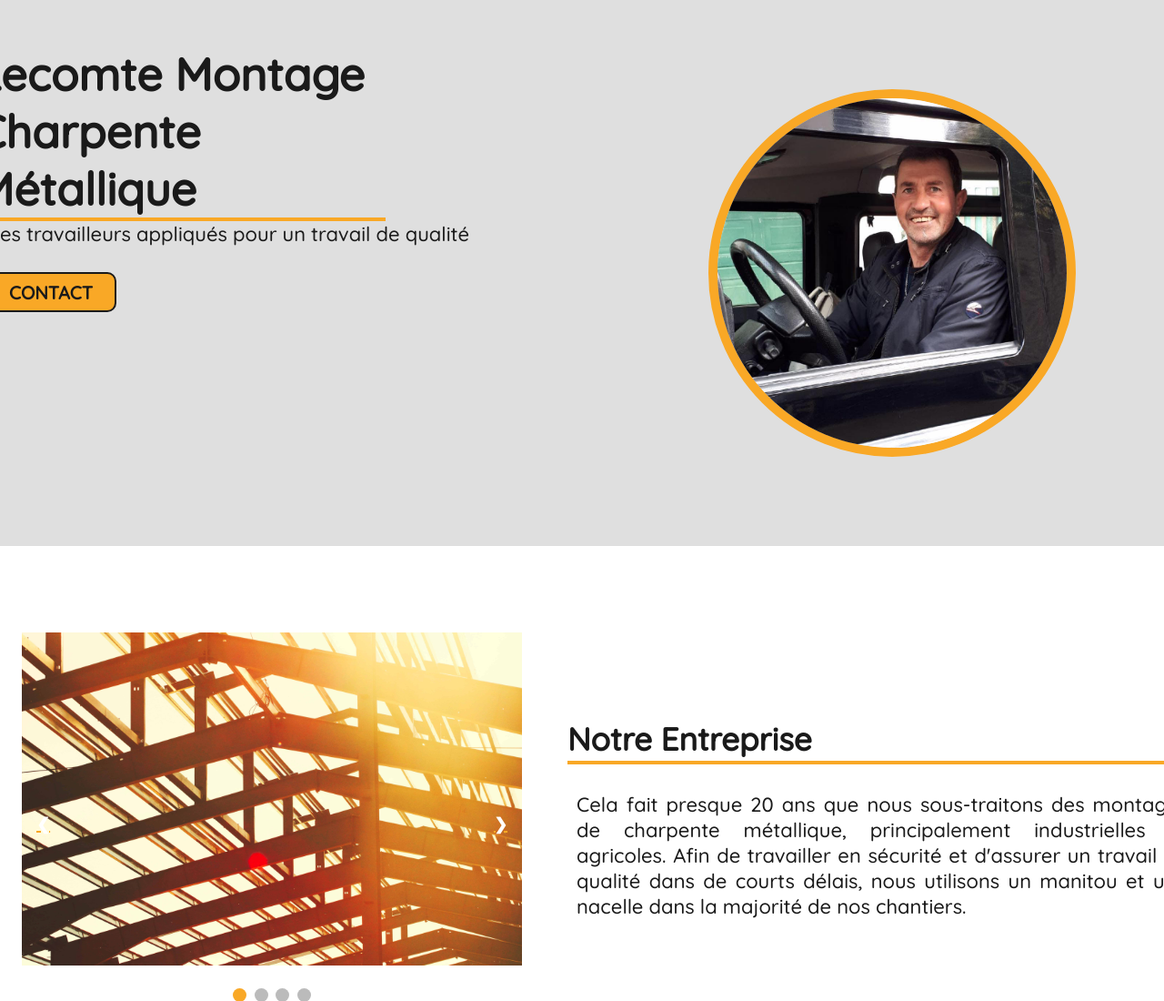
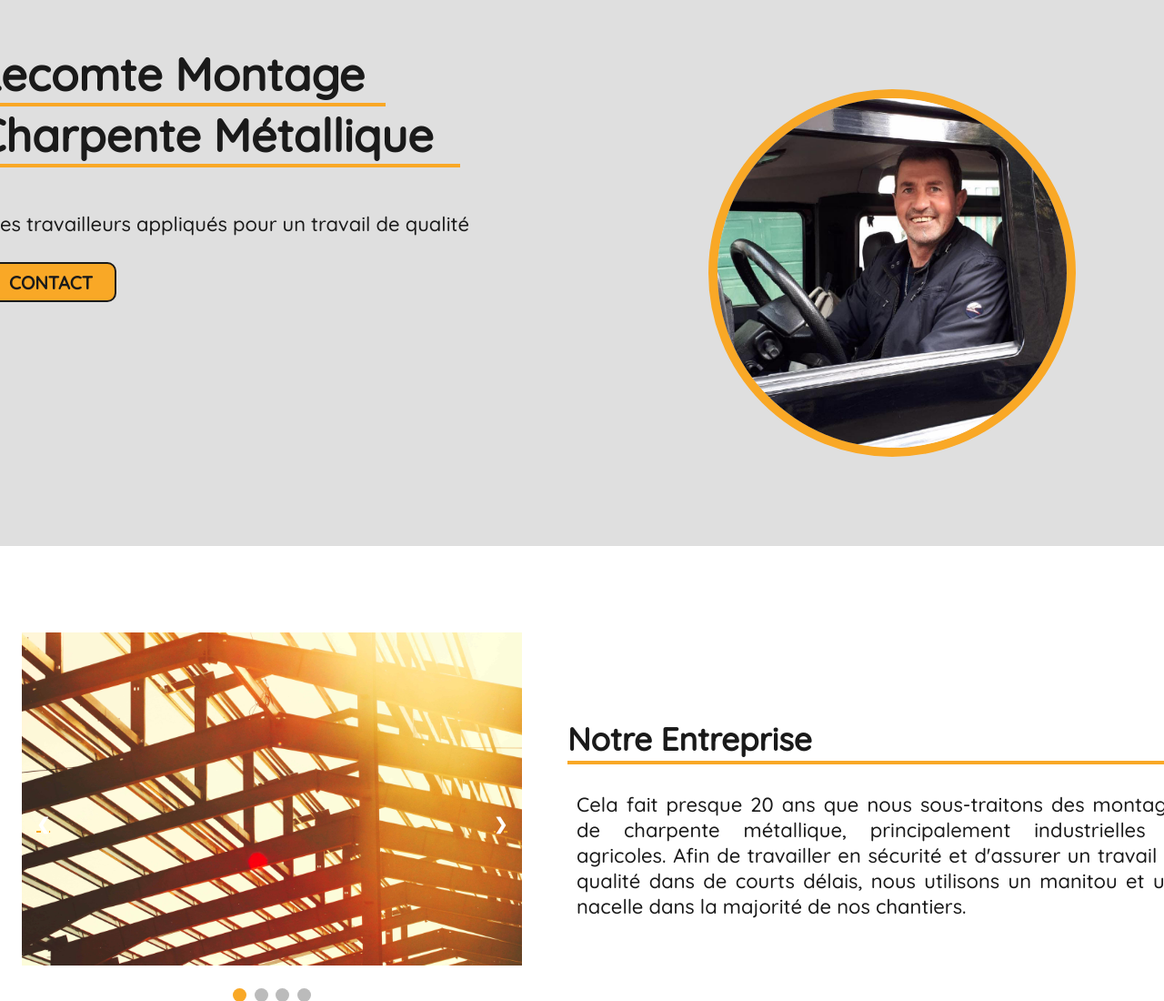
Before and after one commit to Mael-Kehl/Mael-Kehl.github.io, a plain HTML site: page index.html in a window 1280 px wide. Shown: the top 1100 px of the page at 91% size. Drawn offline with Linux system fonts and the light colour scheme.

Commit message:
hmlt adjustement

```diff
--- a/index.html
+++ b/index.html
@@ -10,7 +10,8 @@
     <section>
       <div class="parts part1">
         <div class="textContainers textContainer1">
-          <h1 class="title1">Lecomte Montage <br> Charpente Métallique</h1>
+          <h1>Lecomte Montage </h1>
+          <h1 class="h1_part2"> Charpente Métallique</h1>
           <p class="text">
             Des travailleurs appliqués pour un travail de qualité <br><br>
           </p>
```
